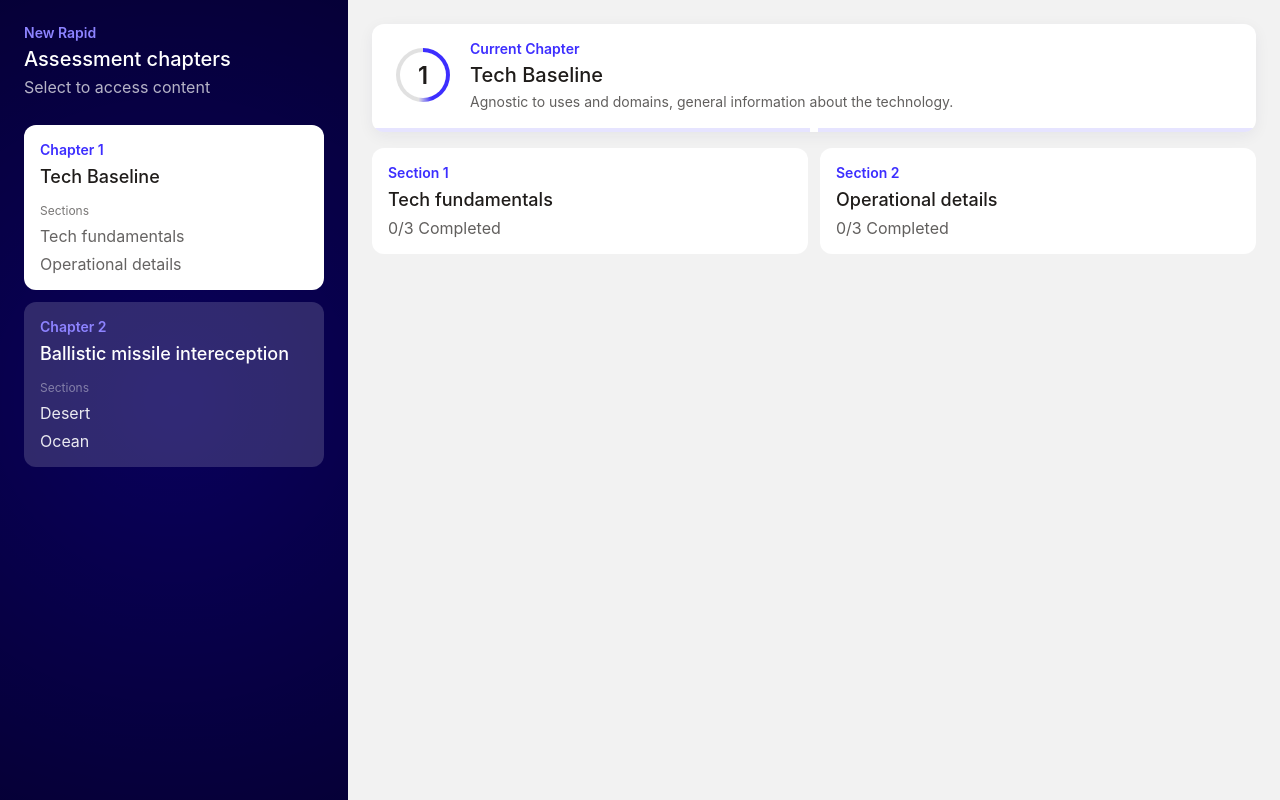
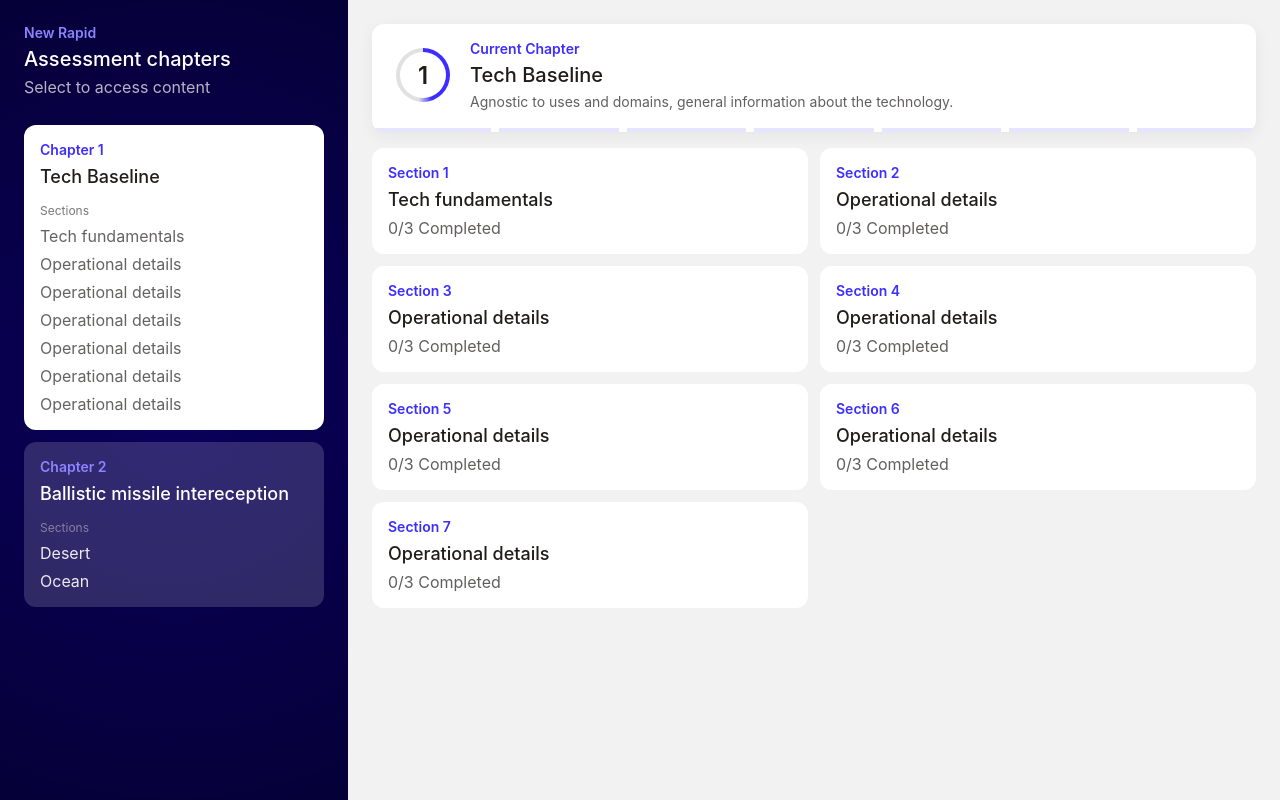
Before and after one commit to notnxcho/azy-tech-spectrum-poc, a React (Create React App) app: page /assessment in a window 1280 px wide. Built offline with nearby package versions, Linux system fonts and the light colour scheme.

Commit message:
toggleable text display

```diff
--- a/src/components/Assessment/QuestionBankContext.jsx
+++ b/src/components/Assessment/QuestionBankContext.jsx
@@ -52,116 +52,116 @@ const questionBankInitial = [
             }
           ]
         },
-        // {
-        //   id: 2,
-        //   type: 'section',
-        //   title: 'Operational details',
-        //   questions: [
-        //     {
-        //       id: 0,
-        //       text: 'What is the range of operation?',
-        //       answer: undefined
-        //     },
-        //     {
-        //       id: 1,
-        //       text: 'What is the operative cost?',
-        //       answer: undefined
-        //     },
-        //     {
-        //       id: 2,
-        //       text: 'What training does someone require to operate?',
-        //       answer: undefined
-        //     }
-        //   ]
-        // },
-        // {
-        //   id: 4,
-        //   type: 'section',
-        //   title: 'Operational details',
-        //   questions: [
-        //     {
-        //       id: 0,
-        //       text: 'What is the range of operation?',
-        //       answer: undefined
-        //     },
-        //     {
-        //       id: 1,
-        //       text: 'What is the operative cost?',
-        //       answer: undefined
-        //     },
-        //     {
-        //       id: 2,
-        //       text: 'What training does someone require to operate?',
-        //       answer: undefined
-        //     }
-        //   ]
-        // },
-        // {
-        //   id: 5,
-        //   type: 'section',
-        //   title: 'Operational details',
-        //   questions: [
-        //     {
-        //       id: 0,
-        //       text: 'What is the range of operation?',
-        //       answer: undefined
-        //     },
-        //     {
-        //       id: 1,
-        //       text: 'What is the operative cost?',
-        //       answer: undefined
-        //     },
-        //     {
-        //       id: 2,
-        //       text: 'What training does someone require to operate?',
-        //       answer: undefined
-        //     }
-        //   ]
-        // },
-        // {
-        //   id: 6,
-        //   type: 'section',
-        //   title: 'Operational details',
-        //   questions: [
-        //     {
-        //       id: 0,
-        //       text: 'What is the range of operation?',
-        //       answer: undefined
-        //     },
-        //     {
-        //       id: 1,
-        //       text: 'What is the operative cost?',
-        //       answer: undefined
-        //     },
-        //     {
-        //       id: 2,
-        //       text: 'What training does someone require to operate?',
-        //       answer: undefined
-        //     }
-        //   ]
-        // },
-        // {
-        //   id: 7,
-        //   type: 'section',
-        //   title: 'Operational details',
-        //   questions: [
-        //     {
-        //       id: 0,
-        //       text: 'What is the range of operation?',
-        //       answer: undefined
-        //     },
-        //     {
-        //       id: 1,
-        //       text: 'What is the operative cost?',
-        //       answer: undefined
-        //     },
-        //     {
-        //       id: 2,
-        //       text: 'What training does someone require to operate?',
-        //       answer: undefined
-        //     }
-        //   ]
-        // },
+        {
+          id: 2,
+          type: 'section',
+          title: 'Operational details',
+          questions: [
+            {
+              id: 0,
+              text: 'What is the range of operation?',
+              answer: undefined
+            },
+            {
+              id: 1,
+              text: 'What is the operative cost?',
+              answer: undefined
+            },
+            {
+              id: 2,
+              text: 'What training does someone require to operate?',
+              answer: undefined
+            }
+          ]
+        },
+        {
+          id: 3,
+          type: 'section',
+          title: 'Operational details',
+          questions: [
+            {
+              id: 0,
+              text: 'What is the range of operation?',
+              answer: undefined
+            },
+            {
+              id: 1,
+              text: 'What is the operative cost?',
+              answer: undefined
+            },
+            {
+              id: 2,
+              text: 'What training does someone require to operate?',
+              answer: undefined
+            }
+          ]
+        },
+        {
+          id: 4,
+          type: 'section',
+          title: 'Operational details',
+          questions: [
+            {
+              id: 0,
+              text: 'What is the range of operation?',
+              answer: undefined
+            },
+            {
+              id: 1,
+              text: 'What is the operative cost?',
+              answer: undefined
+            },
+            {
+              id: 2,
+              text: 'What training does someone require to operate?',
+              answer: undefined
+            }
+          ]
+        },
+        {
+          id: 5,
+          type: 'section',
+          title: 'Operational details',
+          questions: [
+            {
+              id: 0,
+              text: 'What is the range of operation?',
+              answer: undefined
+            },
+            {
+              id: 1,
+              text: 'What is the operative cost?',
+              answer: undefined
+            },
+            {
+              id: 2,
+              text: 'What training does someone require to operate?',
+              answer: undefined
+            }
+          ]
+        },
+        {
+          id: 6,
+          type: 'section',
+          title: 'Operational details',
+          questions: [
+            {
+              id: 0,
+              text: 'What is the range of operation?',
+              answer: undefined
+            },
+            {
+              id: 1,
+              text: 'What is the operative cost?',
+              answer: undefined
+            },
+            {
+              id: 2,
+              text: 'What training does someone require to operate?',
+              answer: undefined
+            }
+          ]
+        },
       ]
     },
     {
--- a/src/components/ChartDemo.jsx
+++ b/src/components/ChartDemo.jsx
@@ -1,4 +1,5 @@
 import '../App.scss'
+import React, { useState } from 'react'
 
 const techs = [
   {name: 'Armored Vehicle', minScore: 4, maxScore: 7},
@@ -9,17 +10,34 @@ const techs = [
 ]
 
 function ChartDemo() {
+  const [isTrimTextActive, setIsTrimTextActive] = useState(false)
+
   return (
     <div className="App">
       <div className='widget-container'>
         <div className='header'>
           <h3>Tech TRL spectrum</h3>
+          <label>
+            <input
+              type="checkbox"
+              checked={isTrimTextActive}
+              onChange={() => setIsTrimTextActive(!isTrimTextActive)}
+            />
+            Trim text
+          </label>
         </div>
         <div className="chart-wrapper">
           <div className='tech-scrollable-container'>
             {techs.map((tech, index) => (
               <div className='tech-row-wrap'>
-                <div className='spectrum-region' style={{gridColumn: `${tech.minScore} / ${tech.maxScore + 1}`, justifyContent: `${tech.minScore >= 5 ? 'flex-end' : 'flex-start'}`}}>
+                <div
+                  className='spectrum-region'
+                  style={{
+                    gridColumn: `${tech.minScore} / ${tech.maxScore + 1}`,
+                    justifyContent: `${tech.minScore >= 5 ? 'flex-end' : 'flex-start'}`,
+                    position: isTrimTextActive ? 'relative' : 'static'
+                  }}
+                >
                   <div className="text-wrap">
                     <div className="sys-type">Hybrid</div>
                     <div className='tech-name'>{tech.name}</div>
```
